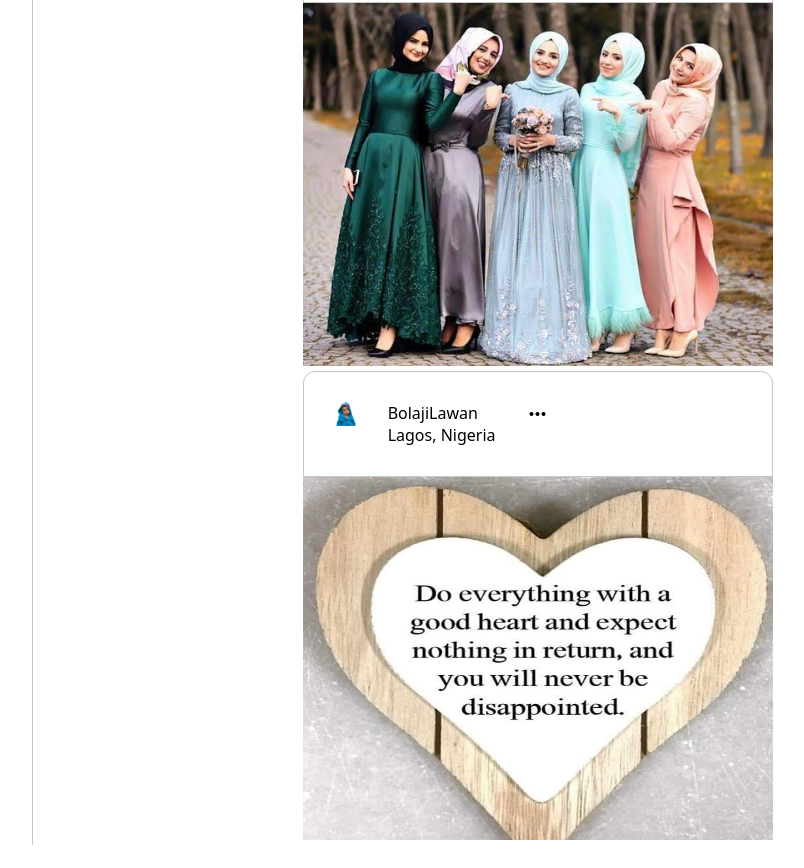
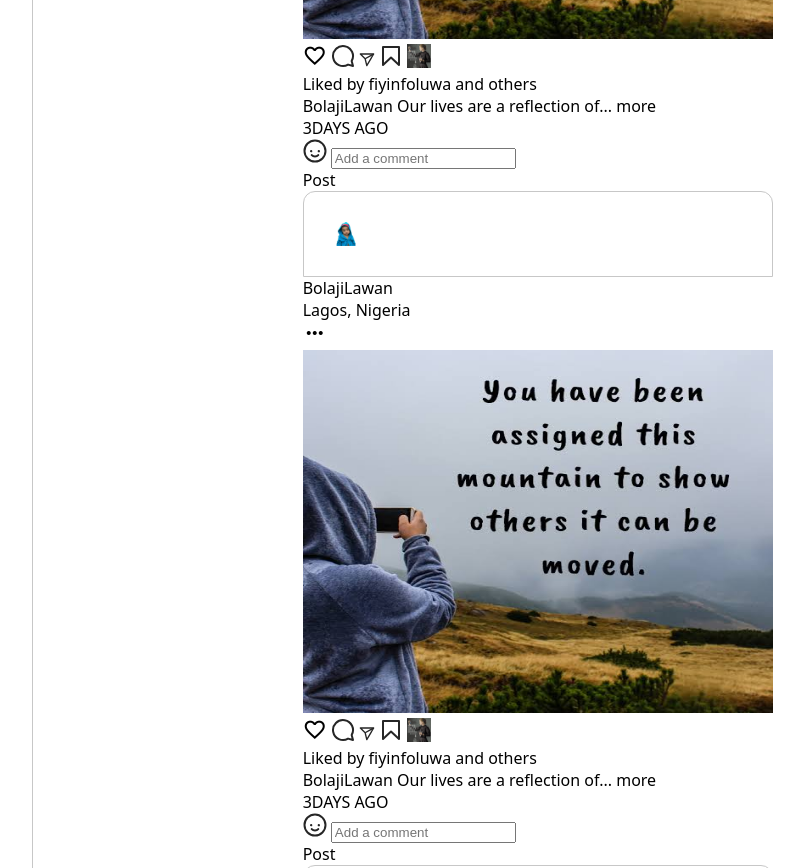
Before and after one commit to MUFTIATBAKARE/instgramClone, a plain HTML site: page index.html in a window 1280 px wide. Shown: the part 1224-2092 px from the top of the page, without its empty margins (137-941 px from the left). Drawn offline with nearby package versions, Linux system fonts and the light colour scheme.

Commit message:
update: adding components

```diff
--- a/index.css
+++ b/index.css
@@ -44,6 +44,7 @@ body{
     'header header header right right'
     'main main main right right';
     column-gap: 30px;
+
 }
 .stories img{
     width: 66px;
--- a/index.html
+++ b/index.html
@@ -95,7 +95,26 @@
                         </span>
                     </span>
                     <img src="/assets/feeds1.jpg" alt="" width="470px" height="363px">
-                    <span></span>
+                    <span>
+                        <span>
+                            <span class="material-symbols-outlined">
+                                favorite
+                            </span>
+                            <img src="/assets/chatIcon.svg" alt="" width="24px" height="24px">
+                            <img src="/assets/svgexport-15.svg" alt="messagesIcon" id="messagesIcon">
+                        </span>
+                        <img src="/assets/svgexport-18.svg" alt="" width="24px" height="24px">
+                    </span>
+                    <span>
+                        <img src="/assets/feeds2.jpeg" alt="" " width="24px" height="24px">
+                        <p>Liked by fiyinfoluwa and others</p>
+                    </span>
+                    <p>BolajiLawan  Our lives are a reflection of... more</p>
+                    <p>3DAYS AGO</p>
+                    <span>
+                        <img src="/assets/svgexport-19.svg" alt=""  width="24px" height="24px">
+                        <input type="text" placeholder="Add a comment">
+                        <p>Post</p>
                     </span>
                     <span>
                         <span class="feeds1">
@@ -108,9 +127,29 @@
                                 more_horiz
                             </span>
                         </span>
-                    <img src="/assets/feeds2.jpeg" alt="" width="470px" height="363px">
-
+                        <img src="/assets/feeds1.jpg" alt="" width="470px" height="363px">
+                        <span>
+                            <span>
+                                <span class="material-symbols-outlined">
+                                    favorite
                                 </span>
+                                <img src="/assets/chatIcon.svg" alt="" width="24px" height="24px">
+                                <img src="/assets/svgexport-15.svg" alt="messagesIcon" id="messagesIcon">
+                            </span>
+                            <img src="/assets/svgexport-18.svg" alt="" width="24px" height="24px">
+                        </span>
+                        <span>
+                            <img src="/assets/feeds2.jpeg" alt="" " width="24px" height="24px">
+                            <p>Liked by fiyinfoluwa and others</p>
+                        </span>
+                        <p>BolajiLawan  Our lives are a reflection of... more</p>
+                        <p>3DAYS AGO</p>
+                        <span>
+                            <img src="/assets/svgexport-19.svg" alt=""  width="24px" height="24px">
+                            <input type="text" placeholder="Add a comment">
+                            <p>Post<p>
+                        </span>
+                    <span>
                         <span>
                             <span class="feeds1">
                                 <img src="/assets/follow4.jpg" alt="" width="24px" height="24px">
@@ -122,9 +161,29 @@
                                     more_horiz
                                 </span>
                             </span>
-                    <img src="/assets/feeds3.jpeg" alt="" width="470px" height="363px">
-
+                            <img src="/assets/feeds1.jpg" alt="" width="470px" height="363px">
+                            <span>
+                                <span>
+                                    <span class="material-symbols-outlined">
+                                        favorite
                                     </span>
+                                    <img src="/assets/chatIcon.svg" alt="" width="24px" height="24px">
+                                    <img src="/assets/svgexport-15.svg" alt="messagesIcon" id="messagesIcon">
+                                </span>
+                                <img src="/assets/svgexport-18.svg" alt="" width="24px" height="24px">
+                            </span>
+                            <span>
+                                <img src="/assets/feeds2.jpeg" alt="" " width="24px" height="24px">
+                                <p>Liked by fiyinfoluwa and others</p>
+                            </span>
+                            <p>BolajiLawan  Our lives are a reflection of... more</p>
+                            <p>3DAYS AGO</p>
+                            <span>
+                                <img src="/assets/svgexport-19.svg" alt=""  width="24px" height="24px">
+                                <input type="text" placeholder="Add a comment">
+                                <p>Post</p>
+                            </span>
+                        <span>
                             <span>
                                 <span class="feeds1">
                                     <img src="/assets/follow4.jpg" alt="" width="24px" height="24px">
@@ -136,9 +195,29 @@
                                         more_horiz
                                     </span>
                                 </span>
-                    <img src="/assets/feeds4.jpg" alt="" width="470px" height="363px">
-
+                                <img src="/assets/feeds1.jpg" alt="" width="470px" height="363px">
+                                <span>
+                                    <span>
+                                        <span class="material-symbols-outlined">
+                                            favorite
                                         </span>
+                                        <img src="/assets/chatIcon.svg" alt="" width="24px" height="24px">
+                                        <img src="/assets/svgexport-15.svg" alt="messagesIcon" id="messagesIcon">
+                                    </span>
+                                    <img src="/assets/svgexport-18.svg" alt="" width="24px" height="24px">
+                                </span>
+                                <span>
+                                    <img src="/assets/feeds2.jpeg" alt="" " width="24px" height="24px">
+                                    <p>Liked by fiyinfoluwa and others</p>
+                                </span>
+                                <p>BolajiLawan  Our lives are a reflection of... more</p>
+                                <p>3DAYS AGO</p>
+                                <span>
+                                    <img src="/assets/svgexport-19.svg" alt=""  width="24px" height="24px">
+                                    <input type="text" placeholder="Add a comment">
+                                    <p>Post</p>
+                                </span>
+                            <span>
             </div>
             <div class="profile">
                 <div class="ownerAccount">
```
Also changed, not shown: assets/chatIcon.svg (added), assets/collectionIcon.svg (added), assets/svgexport-18.svg (added), assets/svgexport-19.svg (added). Lines whose indentation alone changed are shown as unchanged.
